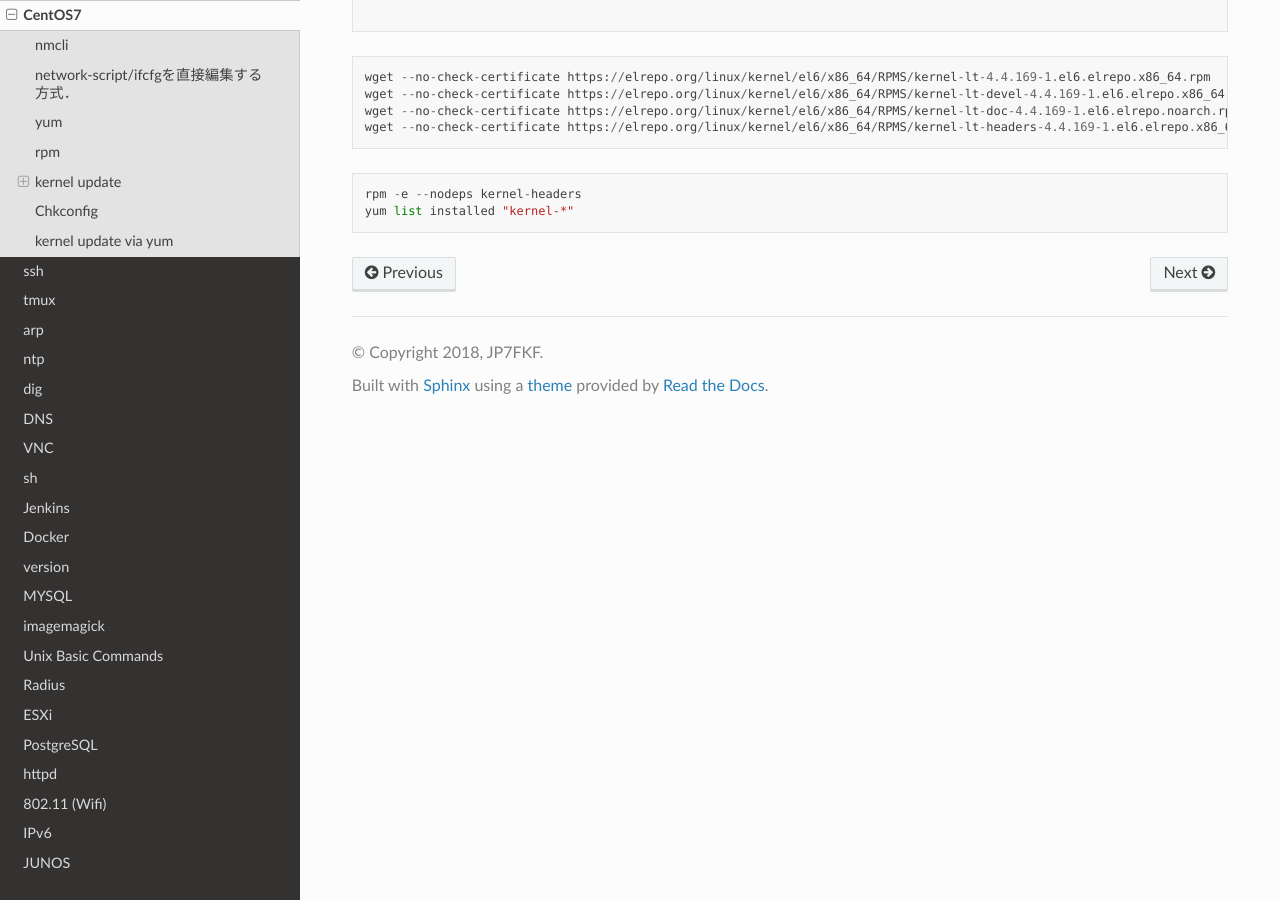
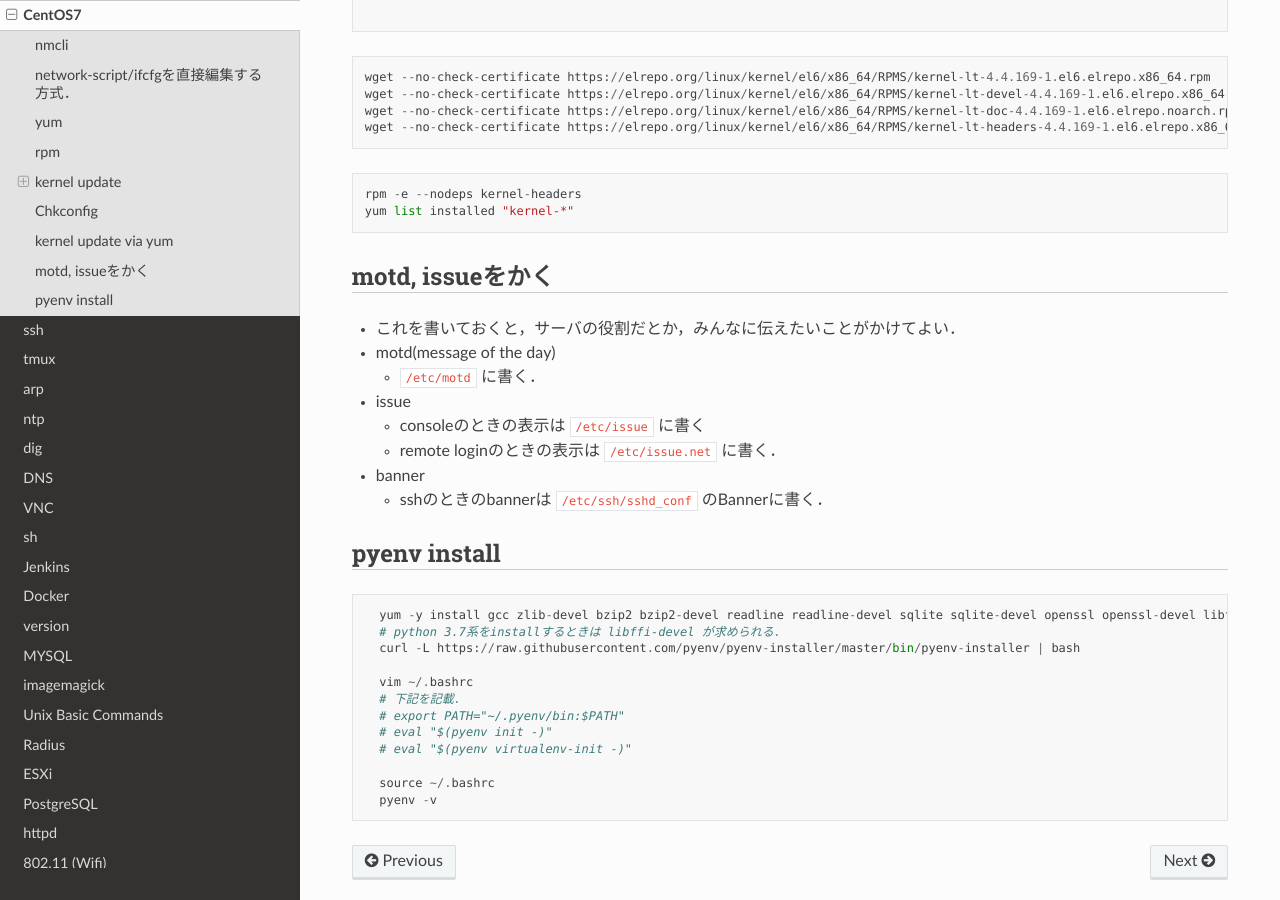
Before and after one commit to jp7fkf/JP7FKF-Warehouse, a Sphinx documentation site: the page built from source/unix/centos7.md, in a window 1280 px wide and 900 px high, scrolled down 2712 px. Built offline with Sphinx 7.4.7 and the Read the Docs theme 2.0.0, drawn with Linux system fonts in a browser that asks for light colours.

Commit message:
20190401

````diff
--- a/source/unix/centos7.md
+++ b/source/unix/centos7.md
@@ -123,3 +123,28 @@ wget --no-check-certificate https://elrepo.org/linux/kernel/el6/x86_64/RPMS/kern
 rpm -e --nodeps kernel-headers
 yum list installed "kernel-*"
 ```
+## motd, issueをかく
+  - これを書いておくと，サーバの役割だとか，みんなに伝えたいことがかけてよい．
+  - motd(message of the day)
+    - `/etc/motd` に書く．
+  - issue
+    - consoleのときの表示は `/etc/issue` に書く
+    - remote loginのときの表示は `/etc/issue.net` に書く．
+  - banner
+    - sshのときのbannerは `/etc/ssh/sshd_conf` のBannerに書く．
+
+## pyenv install
+```
+  yum -y install gcc zlib-devel bzip2 bzip2-devel readline readline-devel sqlite sqlite-devel openssl openssl-devel libffi-devel
+  # python 3.7系をinstallするときは libffi-devel が求められる．
+  curl -L https://raw.githubusercontent.com/pyenv/pyenv-installer/master/bin/pyenv-installer | bash
+
+  vim ~/.bashrc
+  # 下記を記載．
+  # export PATH="~/.pyenv/bin:$PATH"
+  # eval "$(pyenv init -)"
+  # eval "$(pyenv virtualenv-init -)"
+
+  source ~/.bashrc
+  pyenv -v
+```
````
Also changed, not shown: source/dialy/201903.md (added, +108 -0 lines), source/dialy/201904.md (added, +1 -0 lines), source/hobbies/css.md (+3 -0 lines), source/hobbies/javascript.md (+7 -0 lines), source/mac_commands.md (+3 -0 lines), source/network/junos.md (+1 -1 lines), source/network/l1_physical.md (+13 -6 lines).
